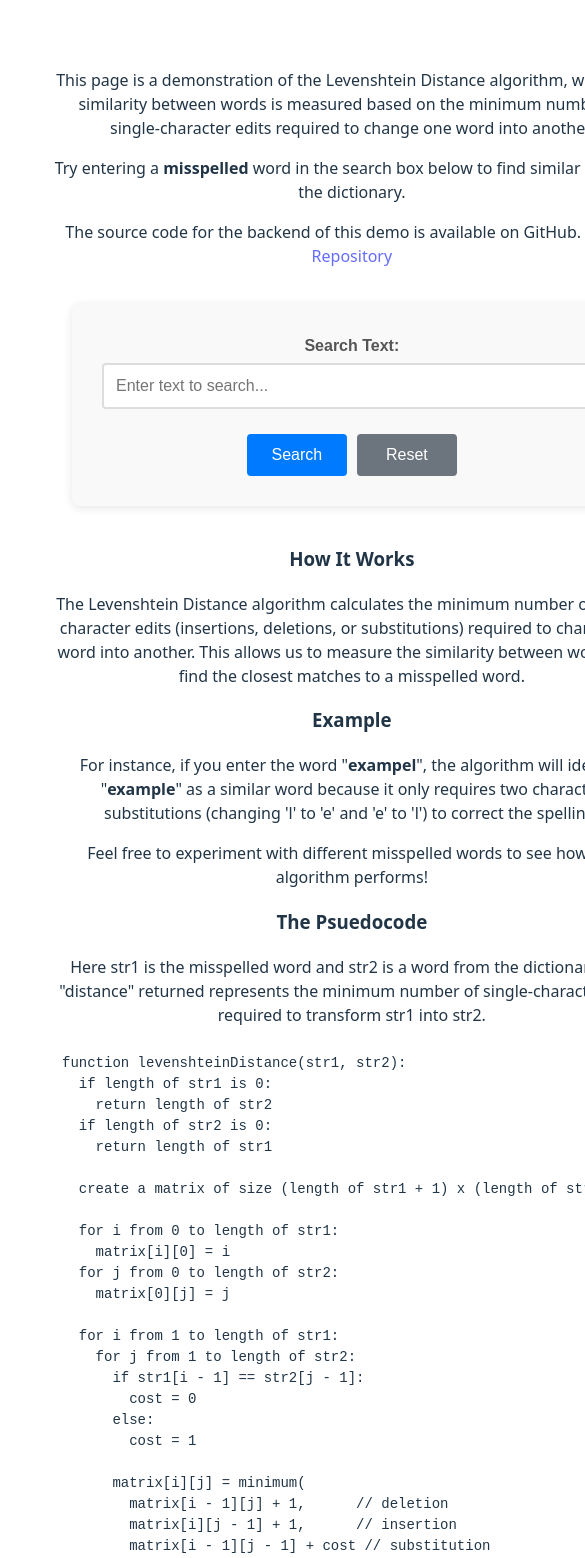
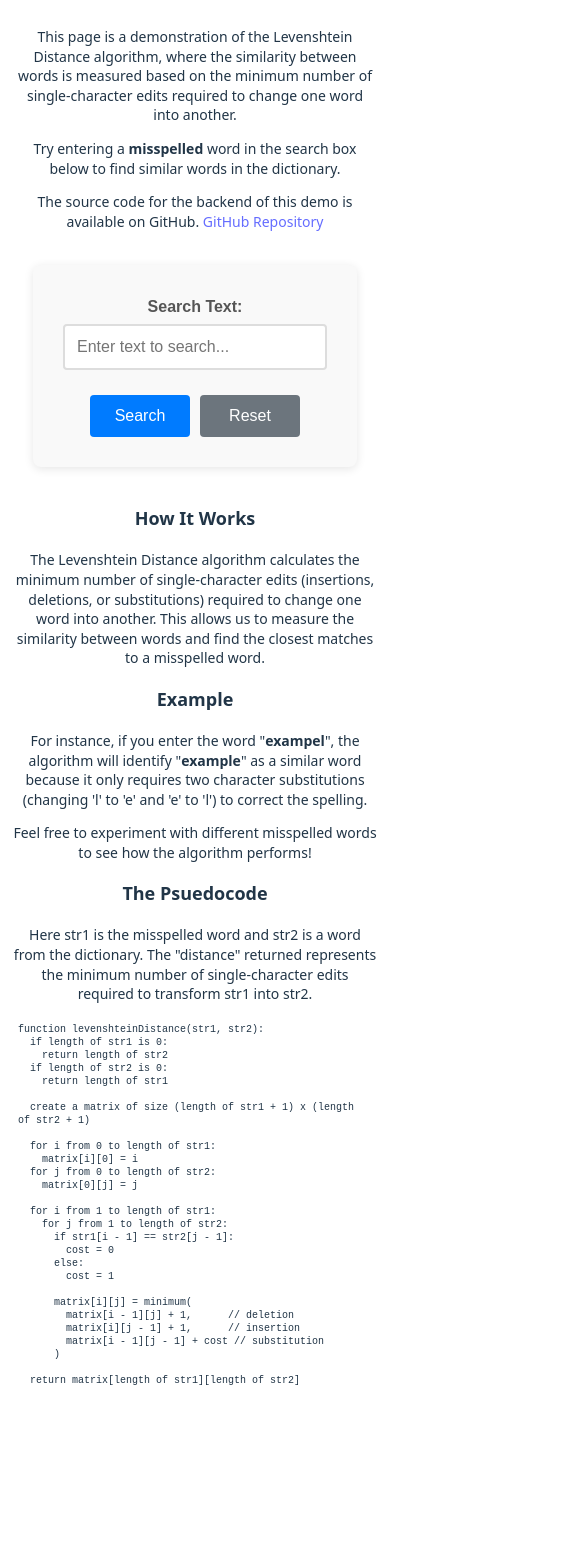
Before and after one commit to pretzeloverdose/WordSearchFrontEnd, a React (Vite) app: page / in a window 390 px wide. Shown: the top 1558 px of the page, 585 px wide, since content can reach past the window. After the commit the page ends 1405 px from the top, so only its background shows below. Built offline with nearby package versions, Linux system fonts and the light colour scheme.

Commit message:
Consistent mobile styling

```diff
--- a/src/App.css
+++ b/src/App.css
@@ -1,16 +1,54 @@
 #root {
   max-width: 950px;
   margin: 0 auto;
-  padding: 2rem;
+  padding: 1rem;
   text-align: center;
+  box-sizing: border-box;
 }
 
 .App {
   min-height: 100vh;
-  padding: 20px;
+  padding: 10px;
+  box-sizing: border-box;
+  max-width: 100%;
+  overflow-x: hidden;
 }
 
 .App h1 {
   color: #333;
   margin-bottom: 30px;
 }
+
+.App p {
+  max-width: 100%;
+  word-wrap: break-word;
+  overflow-wrap: break-word;
+}
+
+/* Mobile styles */
+@media (max-width: 768px) {
+  #root {
+    padding: 0.5rem;
+  }
+
+  .App {
+    padding: 5px;
+  }
+
+  .App p {
+    font-size: 14px;
+    line-height: 1.4;
+  }
+
+  .App h3 {
+    font-size: 18px;
+  }
+
+  pre {
+    font-size: 10px !important;
+    padding: 5px !important;
+    white-space: pre-wrap !important;
+    word-break: break-word !important;
+    overflow-wrap: break-word !important;
+  }
+}
--- a/src/App.tsx
+++ b/src/App.tsx
@@ -15,8 +15,8 @@ function App() {
       <p>Feel free to experiment with different misspelled words to see how the algorithm performs!</p>
       <h3>The Psuedocode</h3>
       <p>Here str1 is the misspelled word and str2 is a word from the dictionary. The "distance" returned represents the minimum number of single-character edits required to transform str1 into str2.</p>
-      <div style={{width: 'fit-content', margin: '0 auto', textAlign: 'left', padding: 10, borderRadius: 5}}>
-      <pre style={{ textAlign: 'left', margin: 0, fontFamily: 'monospace', fontSize: '14px' }}>
+      <div style={{width: 'fit-content', maxWidth: '100%', margin: '0 auto', textAlign: 'left', borderRadius: 5, boxSizing: 'border-box'}}>
+      <pre className='psuedoCode' style={{ textAlign: 'left', margin: 0, fontFamily: 'monospace', lineHeight: 1.3, whiteSpace: 'pre-wrap', wordBreak: 'break-word' }}>
 {`function levenshteinDistance(str1, str2):
   if length of str1 is 0:
     return length of str2
```
